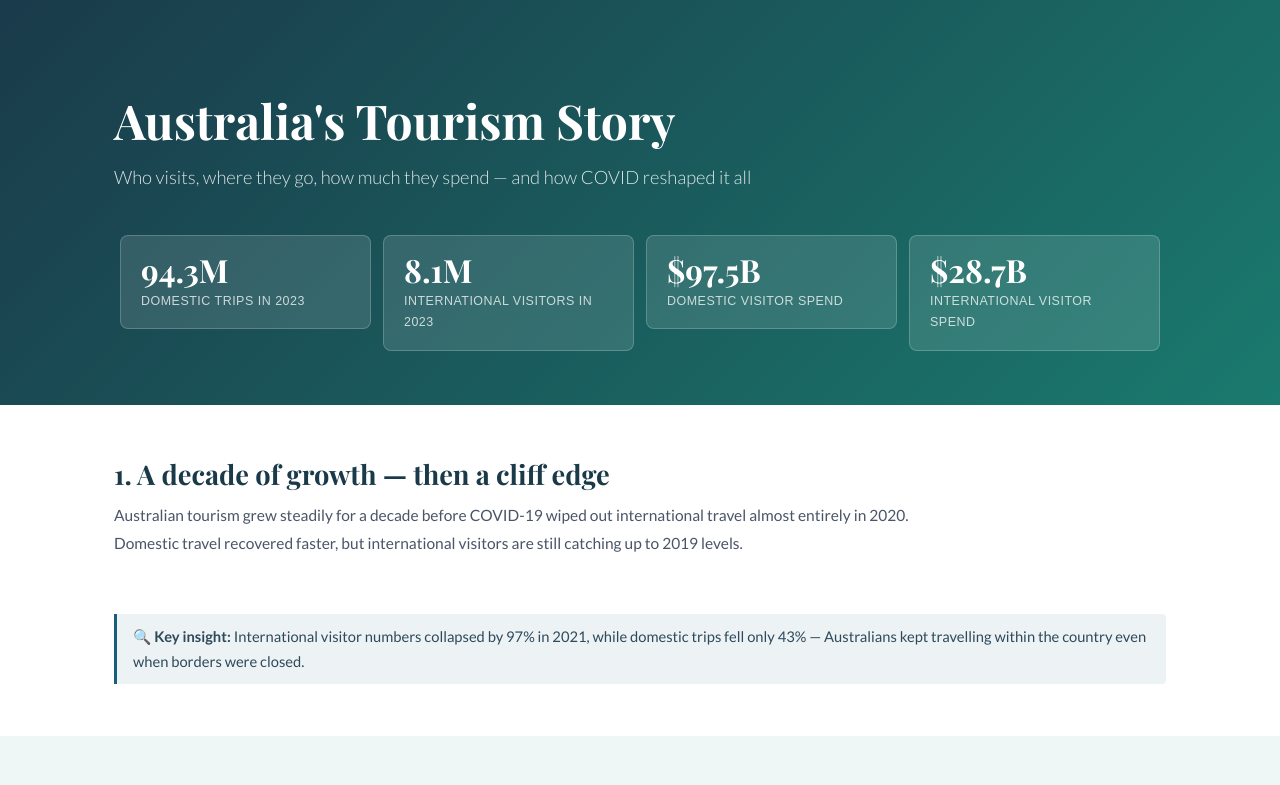
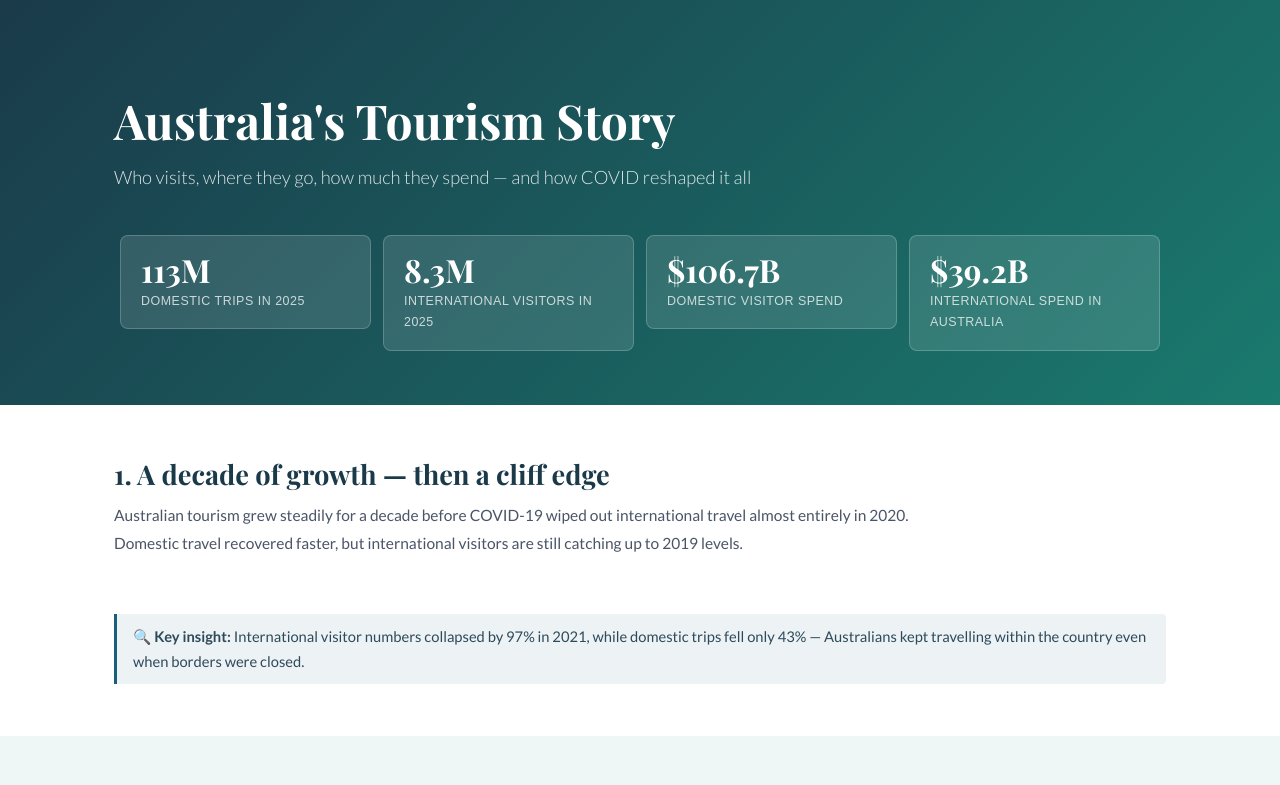
Before and after one commit to ishanbajwa07/fit2179-dv2, a plain HTML site: page index.html in a window 1280 px wide. Shown: the top 785 px of the page. Drawn offline with nearby package versions, Linux system fonts and the light colour scheme; a script that the page names is missing.

Commit message:
Update visitor statistics for 2025

```diff
--- a/index.html
+++ b/index.html
@@ -29,26 +29,26 @@
       <div class="pure-g hero-stats">
         <div class="pure-u-1 pure-u-md-1-4">
           <div class="stat-card">
-            <span class="stat-number">94.3M</span>
-            <span class="stat-label">Domestic trips in 2023</span>
+            <span class="stat-number">113M</span>
+            <span class="stat-label">Domestic trips in 2025</span>
           </div>
         </div>
         <div class="pure-u-1 pure-u-md-1-4">
           <div class="stat-card">
-            <span class="stat-number">8.1M</span>
-            <span class="stat-label">International visitors in 2023</span>
+            <span class="stat-number">8.3M</span>
+            <span class="stat-label">International visitors in 2025</span>
           </div>
         </div>
         <div class="pure-u-1 pure-u-md-1-4">
           <div class="stat-card">
-            <span class="stat-number">$97.5B</span>
+            <span class="stat-number">$106.7B</span>
             <span class="stat-label">Domestic visitor spend</span>
           </div>
         </div>
         <div class="pure-u-1 pure-u-md-1-4">
           <div class="stat-card">
-            <span class="stat-number">$28.7B</span>
-            <span class="stat-label">International visitor spend</span>
+            <span class="stat-number">$39.2B</span>
+            <span class="stat-label">International spend in Australia</span>
           </div>
         </div>
       </div>
```
